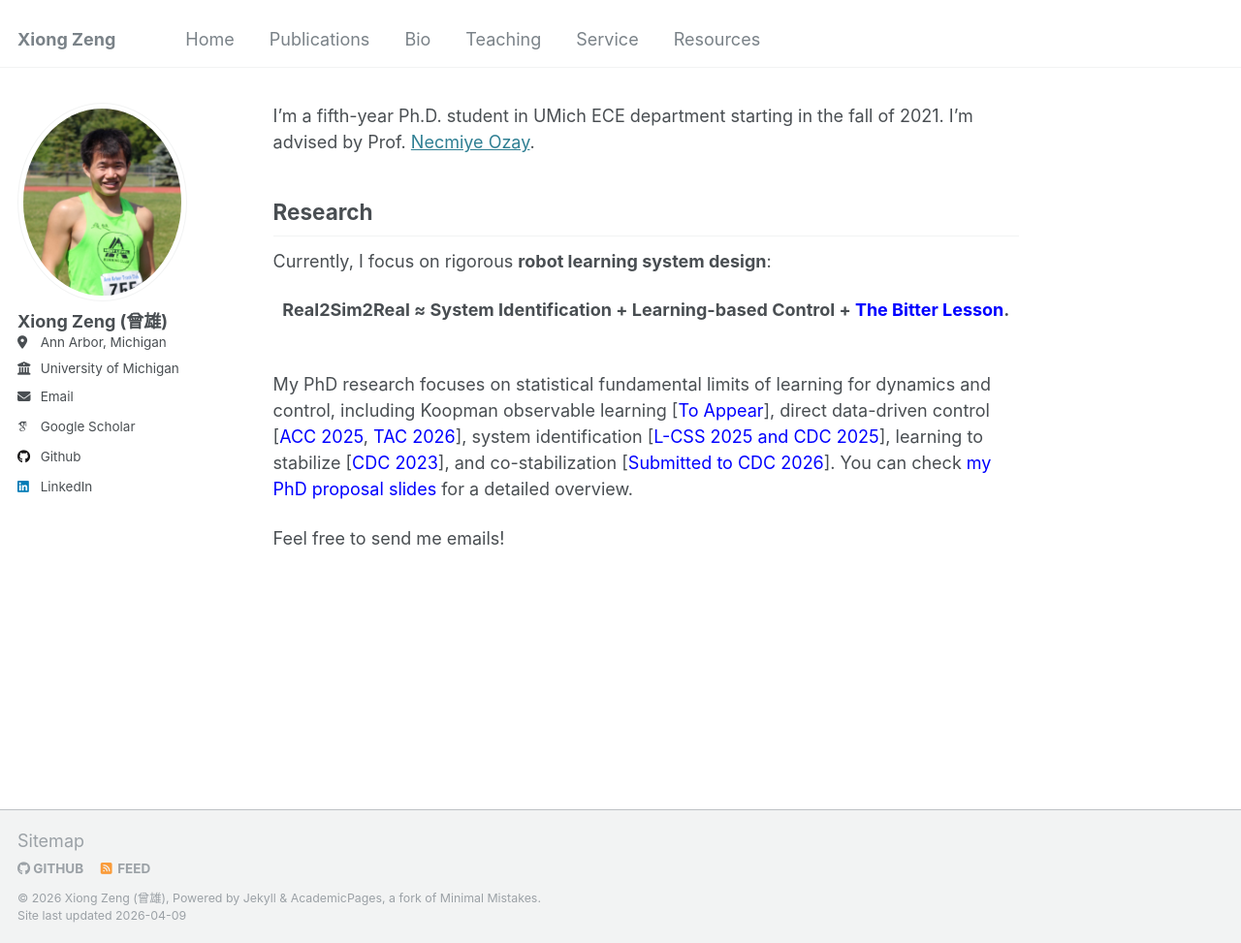
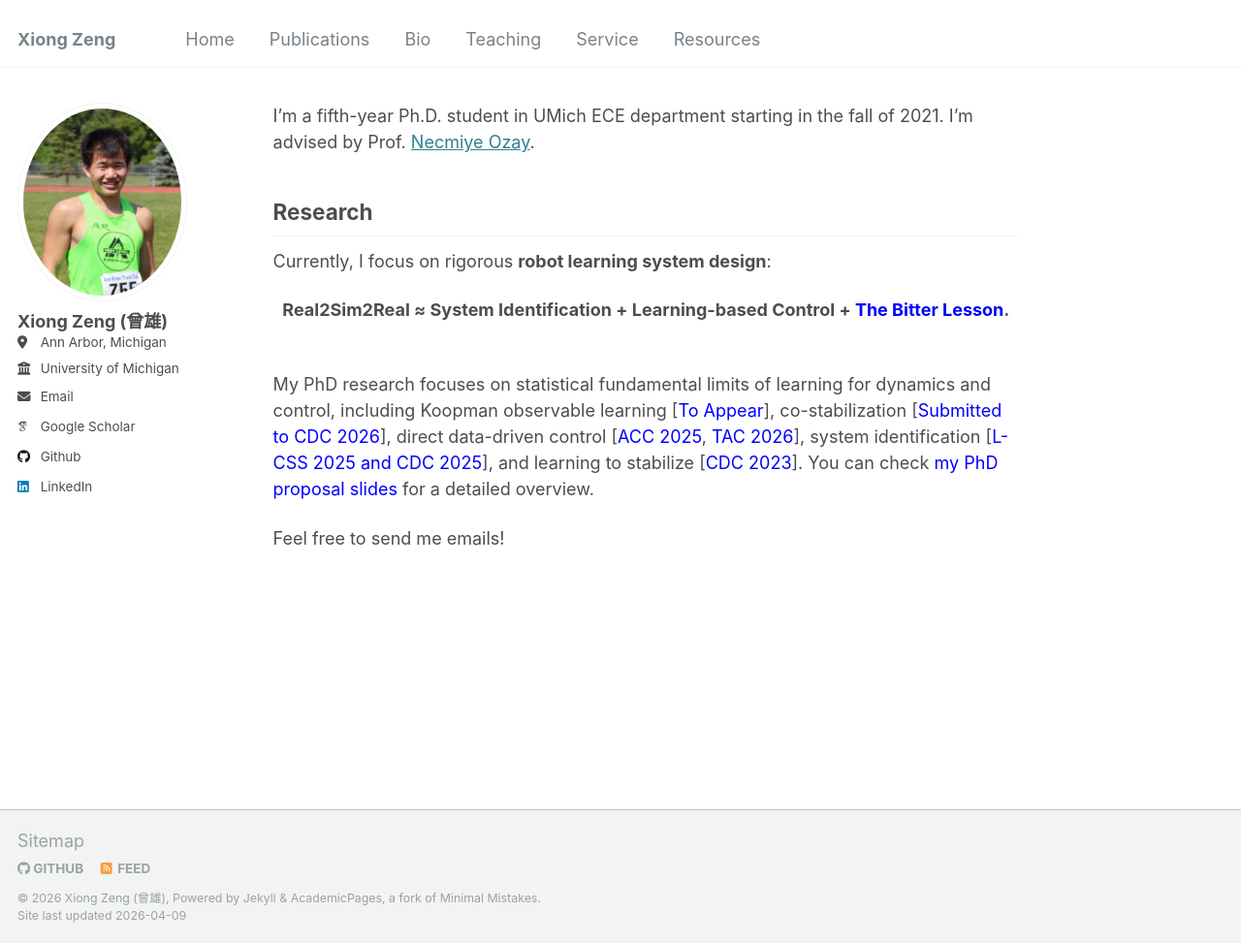
Before and after one commit to zengxiong111/zengxiong.github.io, a Jekyll site: the page built from _pages/about.md, in a window 1280 px wide and 973 px high. Shown: the whole window at 97% size. Built offline with Jekyll 4.4.1, drawn with Linux system fonts in a browser that asks for light colours; some web fonts are replaced.

Commit message:
Update about.md

```diff
--- a/_pages/about.md
+++ b/_pages/about.md
@@ -17,7 +17,7 @@
 The Bitter Lesson</a>.</strong></div>
 <br>
 
-My PhD research focuses on statistical fundamental limits of learning for dynamics and control, including Koopman observable learning [<a href="https://scholar.google.com/citations?user=v4lWTTwAAAAJ&hl=en" style="color: blue;text-decoration: none;" target="_blank">To Appear</a>], direct data-driven control [<a href="https://web.eecs.umich.edu/~necmiye/pubs/ZengBO_acc25.pdf" style="color: blue;text-decoration: none;" target="_blank">ACC 2025</a>, <a href="https://arxiv.org/abs/2412.19705" style="color: blue;text-decoration: none;" target="_blank">TAC 2026</a>], system identification [<a href="https://arxiv.org/abs/2503.16817" style="color: blue;text-decoration: none;" target="_blank">L-CSS 2025 and CDC 2025</a>], learning to stabilize [<a href="https://arxiv.org/abs/2311.11151" style="color: blue;text-decoration: none;" target="_blank">CDC 2023</a>], and co-stabilization [<a href="https://scholar.google.com/citations?user=v4lWTTwAAAAJ&hl=en" style="color: blue;text-decoration: none;" target="_blank">Submitted to CDC 2026</a>].
+My PhD research focuses on statistical fundamental limits of learning for dynamics and control, including Koopman observable learning [<a href="https://scholar.google.com/citations?user=v4lWTTwAAAAJ&hl=en" style="color: blue;text-decoration: none;" target="_blank">To Appear</a>], co-stabilization [<a href="https://scholar.google.com/citations?user=v4lWTTwAAAAJ&hl=en" style="color: blue;text-decoration: none;" target="_blank">Submitted to CDC 2026</a>], direct data-driven control [<a href="https://web.eecs.umich.edu/~necmiye/pubs/ZengBO_acc25.pdf" style="color: blue;text-decoration: none;" target="_blank">ACC 2025</a>, <a href="https://arxiv.org/abs/2412.19705" style="color: blue;text-decoration: none;" target="_blank">TAC 2026</a>], system identification [<a href="https://arxiv.org/abs/2503.16817" style="color: blue;text-decoration: none;" target="_blank">L-CSS 2025 and CDC 2025</a>], and learning to stabilize [<a href="https://arxiv.org/abs/2311.11151" style="color: blue;text-decoration: none;" target="_blank">CDC 2023</a>].
 You can check <a href="https://zengxiong111.github.io/zengxiong.github.io/files/phd_propsoal_Xiong_Zeng_part.pdf" target="_blank" style="color: blue;text-decoration: none;">my PhD proposal slides</a> for a detailed overview.
 
 Feel free to send me emails!
```
